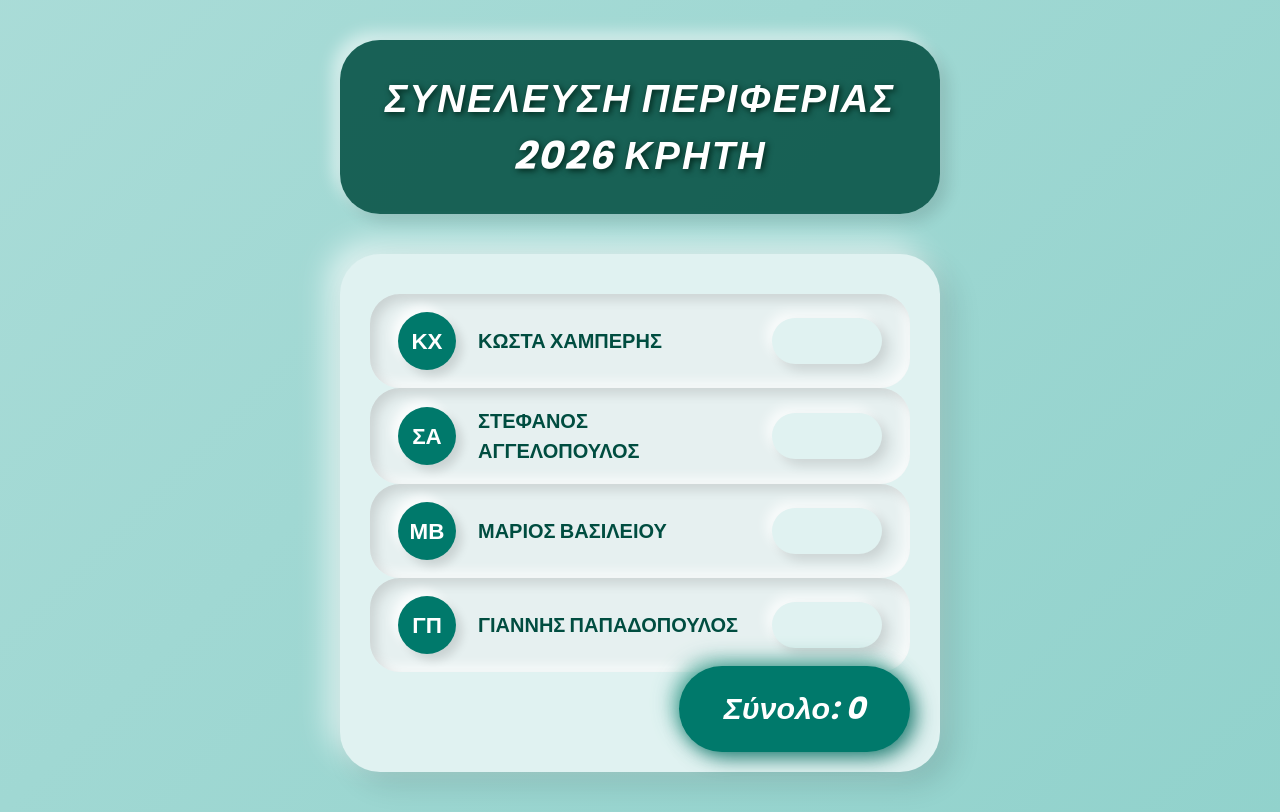
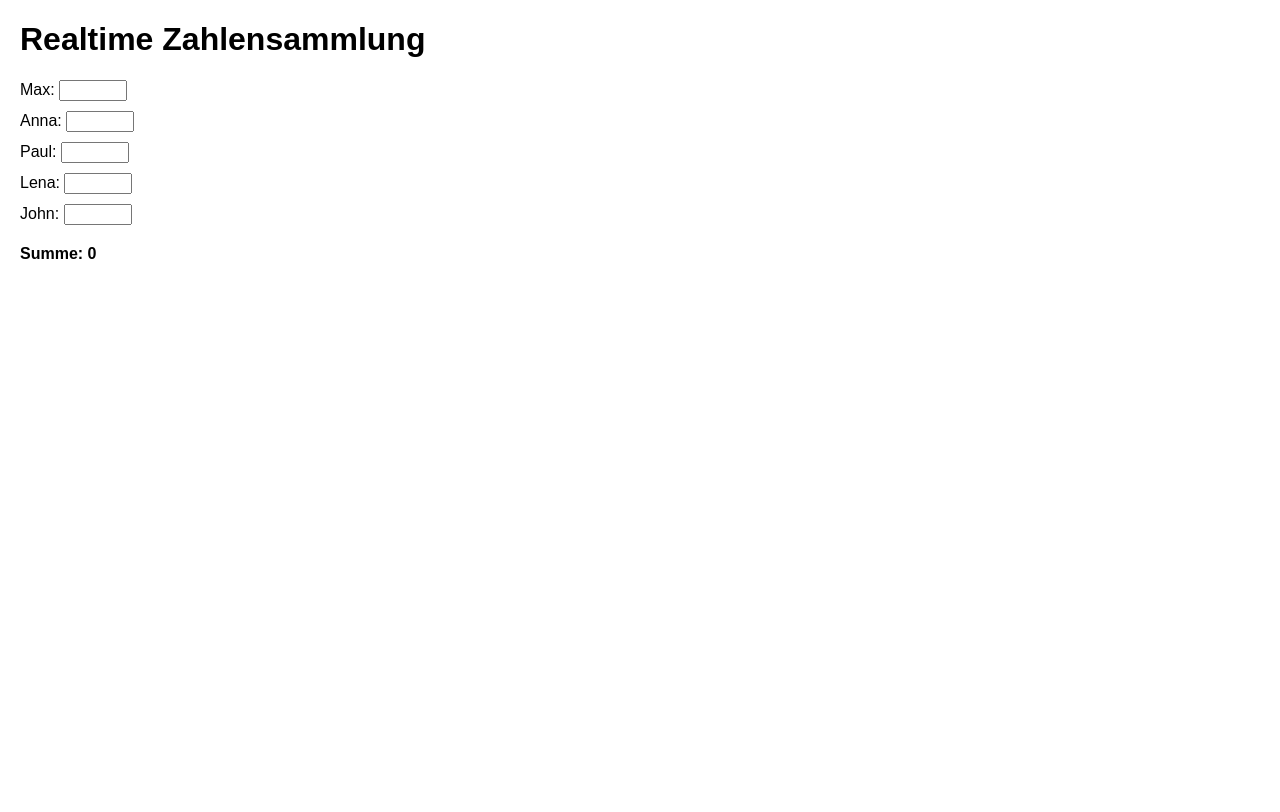
Before and after one commit to KostaHam/crete2026, a plain HTML site: page index.html in a window 1280 px wide. Drawn offline with Linux system fonts and the light colour scheme; no server answers.

Commit message:
Add files via upload

```diff
--- a/index.html
+++ b/index.html
@@ -1,262 +1,61 @@
 <!DOCTYPE html>
-<html lang="el">
+<html lang="de">
 <head>
-  <!-- Firebase SDKs für Firebase App und Realtime Database einbinden -->
-  <script src="https://www.gstatic.com/firebasejs/9.1.3/firebase-app.js"></script>
-  <script src="https://www.gstatic.com/firebasejs/9.1.3/firebase-database.js"></script>
-
-  <meta charset="UTF-8" />
-  <title>ΣΥΝΕΛΕΥΣΗ ΠΕΡΙΦΕΡΙΑΣ 2026 ΚΡΗΤΗ</title>
-  <meta name="viewport" content="width=device-width, initial-scale=1" />
+    <meta charset="UTF-8">
+    <meta name="viewport" content="width=device-width, initial-scale=1.0">
+    <title>Realtime Zahlensammlung</title>
+    <script src="https://www.gstatic.com/firebasejs/9.6.1/firebase-app.js"></script>
+    <script src="https://www.gstatic.com/firebasejs/9.6.1/firebase-database.js"></script>
     <style>
-    @import url('https://fonts.googleapis.com/css2?family=Poppins:wght@400;700&display=swap');
-
-    :root {
-      --color-primary: #004d40;
-      --color-secondary: #00796b;
-      --color-accent: #26a69a;
-      --color-bg-start: #e0f2f1;
-      --color-bg-end: #80cbc4;
-      --color-input-bg: #e6f0f0;
-      --color-text-primary: #004d40;
-      --color-text-light: #ffffff;
-      --shadow-light: rgba(0, 0, 0, 0.12);
-      --transition-time: 0.4s;
+        body {
+            font-family: Arial, sans-serif;
+            margin: 20px;
         }
-
-    * {
-      box-sizing: border-box;
+        .entry {
+            margin-bottom: 10px;
         }
-
-    body {
-      margin: 0;
-      font-family: 'Poppins', sans-serif;
-      background: linear-gradient(135deg, var(--color-bg-start), var(--color-bg-end));
-      background-size: 400% 400%;
-      animation: gradientShift 15s ease infinite;
-      color: var(--color-text-primary);
-      min-height: 100vh;
-      display: flex;
-      flex-direction: column;
-      justify-content: flex-start;
-      align-items: center;
-      padding: 40px 20px;
+        input {
+            width: 60px;
         }
-
-    @keyframes gradientShift {
-      0% {background-position: 0% 50%;}
-      50% {background-position: 100% 50%;}
-      100% {background-position: 0% 50%;}
-    }
-
-    header {
-      background: rgba(0, 77, 64, 0.85);
-      padding: 30px 40px;
-      border-radius: 40px;
-      box-shadow:
-        8px 8px 15px var(--shadow-light),
-        -8px -8px 15px #ffffff88;
-      margin-bottom: 40px;
-      width: 100%;
-      max-width: 600px;
-      text-align: center;
-      user-select: none;
-      color: var(--color-text-light);
-      letter-spacing: 2px;
-      font-weight: 700;
-      font-size: 2.4rem;
-      text-shadow: 2px 2px 6px #00251a;
-      font-style: italic;
-    }
-
-    main {
-      width: 100%;
-      max-width: 600px;
-      background: var(--color-bg-start);
-      border-radius: 40px;
-      box-shadow:
-        12px 12px 30px var(--shadow-light),
-        -12px -12px 30px #ffffffaa;
-      padding: 40px 30px 100px;
-      position: relative;
-      display: flex;
-      flex-direction: column;
-      gap: 28px;
-    }
-
-    .person {
-      background: var(--color-input-bg);
-      border-radius: 30px;
-      padding: 18px 28px;
-      display: flex;
-      align-items: center;
-      gap: 22px;
-      box-shadow:
-        inset 6px 6px 12px var(--shadow-light),
-        inset -6px -6px 12px #ffffffbb;
-      cursor: pointer;
-      transition: box-shadow var(--transition-time), background-color var(--transition-time), transform var(--transition-time);
-      user-select: none;
-    }
-
-    .person:hover, .person:focus-within {
-      background: var(--color-accent);
-      box-shadow:
-        8px 8px 15px #009688cc,
-        -8px -8px 15px #4db6accc;
-      color: var(--color-text-light);
-      transform: translateY(-6px);
-      outline: none;
-    }
-
-    .avatar {
-      flex-shrink: 0;
-      width: 58px;
-      height: 58px;
-      border-radius: 50%;
-      background: var(--color-secondary);
-      box-shadow:
-        6px 6px 10px var(--shadow-light),
-        -6px -6px 10px #ffffffcc;
-      color: var(--color-text-light);
-      font-weight: 800;
-      font-size: 1.4rem;
-      display: flex;
-      align-items: center;
-      justify-content: center;
-      text-transform: uppercase;
-      user-select: none;
-      transition: background-color var(--transition-time);
-    }
-    .person:hover .avatar, .person:focus-within .avatar {
-      background: var(--color-primary);
-    }
-
-    label {
-      flex: 1;
-      font-weight: 600;
-      font-size: 1.25rem;
-      transition: color var(--transition-time);
-      user-select: none;
-    }
-
-    input[type="number"] {
-      width: 110px;
-      padding: 12px 18px;
-      font-size: 1.2rem;
-      border-radius: 30px;
-      border: none;
-      background: var(--color-bg-start);
-      box-shadow:
-        6px 6px 12px var(--shadow-light),
-        -6px -6px 12px #ffffffbb;
-      color: var(--color-text-primary);
-      font-weight: 700;
-      text-align: center;
-      transition: box-shadow var(--transition-time), background-color var(--transition-time);
-      appearance: none;
-      -moz-appearance: textfield;
-    }
-    input[type="number"]:focus {
-      outline: none;
-      background-color: var(--color-text-light);
-      box-shadow:
-        0 0 15px 4px var(--color-accent);
-      color: var(--color-primary);
-    }
-    input[type=number]::-webkit-inner-spin-button,
-    input[type=number]::-webkit-outer-spin-button {
-      -webkit-appearance: none;
-      margin: 0;
-    }
-
-    #sum {
-      position: absolute;
-      bottom: 20px;
-      right: 30px;
-      font-weight: 900;
-      font-size: 1.9rem;
-      background: var(--color-secondary);
-      padding: 20px 45px;
-      border-radius: 50px;
-      color: var(--color-text-light);
-      box-shadow:
-        6px 6px 20px #00695ccc,
-        -6px -6px 20px #48a999cc;
-      user-select: none;
-      transition: background-color var(--transition-time), box-shadow var(--transition-time), transform 0.6s ease;
-      cursor: default;
-      text-align: center;
-      font-style: italic;
-    }
-    main:hover #sum {
-      background: var(--color-primary);
-      box-shadow:
-        8px 8px 30px #00332fcc,
-        -8px -8px 30px #33a69acc;
-      transform: scale(1.07);
-    }
-
-    @media (max-width: 520px) {
-      main {
-        padding: 30px 20px 110px;
-      }
-      .person {
-        flex-direction: column;
-        align-items: flex-start;
-        gap: 15px;
-        padding: 20px 25px;
-      }
-      input[type="number"] {
-        width: 100%;
-      }
-      #sum {
-        position: static;
-        margin: 35px auto 0;
-        width: 75%;
-        font-size: 1.6rem;
-        border-radius: 30px;
-        box-shadow:
-          4px 4px 12px #00695ccc,
-          -4px -4px 12px #48a999cc;
-      }
+        .sum {
+            font-weight: bold;
+            margin-top: 20px;
         }
     </style>
 </head>
 <body>
-  <header>
-    ΣΥΝΕΛΕΥΣΗ ΠΕΡΙΦΕΡΙΑΣ 2026 ΚΡΗΤΗ
-  </header>
 
-  <main>
-    <form id="numberForm" autocomplete="off" novalidate>
-      <div class="person" tabindex="0">
-        <div class="avatar">ΚΧ</div>
-        <label for="zahl1">ΚΩΣΤΑ ΧΑΜΠΕΡΗΣ</label>
-        <input type="number" id="zahl1" name="zahl1" min="0" />
+    <h1>Realtime Zahlensammlung</h1>
+
+    <div id="entries">
+        <div class="entry">
+            <span>Max: </span>
+            <input type="number" id="max" onchange="updateDatabase('max', this.value)">
         </div>
-      <div class="person" tabindex="0">
-        <div class="avatar">ΣΑ</div>
-        <label for="zahl2">ΣΤΕΦΑΝΟΣ ΑΓΓΕΛΟΠΟΥΛΟΣ</label>
-        <input type="number" id="zahl2" name="zahl2" min="0" />
+        <div class="entry">
+            <span>Anna: </span>
+            <input type="number" id="anna" onchange="updateDatabase('anna', this.value)">
         </div>
-      <div class="person" tabindex="0">
-        <div class="avatar">ΜΒ</div>
-        <label for="zahl3">ΜΑΡΙΟΣ ΒΑΣΙΛΕΙΟΥ</label>
-        <input type="number" id="zahl3" name="zahl3" min="0" />
+        <div class="entry">
+            <span>Paul: </span>
+            <input type="number" id="paul" onchange="updateDatabase('paul', this.value)">
         </div>
-      <div class="person" tabindex="0">
-        <div class="avatar">ΓΠ</div>
-        <label for="zahl4">ΓΙΑΝΝΗΣ ΠΑΠΑΔΟΠΟΥΛΟΣ</label>
-        <input type="number" id="zahl4" name="zahl4" min="0" />
+        <div class="entry">
+            <span>Lena: </span>
+            <input type="number" id="lena" onchange="updateDatabase('lena', this.value)">
         </div>
-    </form>
+        <div class="entry">
+            <span>John: </span>
+            <input type="number" id="john" onchange="updateDatabase('john', this.value)">
+        </div>
+    </div>
 
-    <div id="sum">Σύνολο: 0</div>
-  </main>
+    <div class="sum">
+        <span>Summe: </span><span id="totalSum">0</span>
+    </div>
 
     <script>
-    // Firebase-Konfiguration
+        // Firebase Config
         const firebaseConfig = {
             apiKey: "AIzaSyCLmRgziben9nfviCZCYVgma9AR4ImmDus",
             authDomain: "crete2026-50efa.firebaseapp.com",
@@ -267,40 +66,41 @@
             appId: "1:70446792120:web:d38d4ce6ec63da7fd6634d"
         };
 
-    // Firebase initialisieren
+        // Initialize Firebase
         const app = firebase.initializeApp(firebaseConfig);
-    const db = firebase.database(app);
+        const database = firebase.database();
 
-    const inputs = document.querySelectorAll('input[type="number"]');
-    const sumDisplay = document.getElementById('sum');
-
-    // Funktion zur Berechnung der Summe
-    function updateSum() {
-      let sum = 0;
-      inputs.forEach(input => {
-        sum += parseInt(input.value) || 0;
-      });
-      sumDisplay.textContent = `Σύνολο: ${sum}`;
+        // Update values in Firebase
+        function updateDatabase(name, value) {
+            firebase.database().ref('entries/' + name).set(value);
         }
 
-    // Realtime-Daten aus Firebase holen und bei Änderung die Eingabewerte aktualisieren
-    inputs.forEach(input => {
-      const id = input.id;
-      const ref = db.ref('zahlen/' + id);
-      ref.on('value', snapshot => {
-        const value = snapshot.val();
-        if (value !== null) {
-          input.value = value;
+        // Sync inputs with Firebase in real-time
+        const entriesRef = firebase.database().ref('entries');
+        entriesRef.on('value', function(snapshot) {
+            const entries = snapshot.val();
+            if (entries) {
+                Object.keys(entries).forEach(function(name) {
+                    const value = entries[name];
+                    const inputElement = document.getElementById(name);
+                    if (inputElement) {
+                        inputElement.value = value || '';
                     }
-        updateSum();  // Summe nach jeder Änderung berechnen
+                });
+            }
+            updateSum(entries);
         });
 
-      // Eventlistener für die Eingabe und das Speichern in Firebase
-      input.addEventListener('input', () => {
-        const value = input.value === "" ? null : parseInt(input.value, 10);
-        db.ref('zahlen/' + id).set(value);  // Zahl in Firebase speichern
+        // Update sum
+        function updateSum(entries) {
+            if (!entries) return;
+            let total = 0;
+            Object.keys(entries).forEach(function(name) {
+                const value = parseFloat(entries[name]) || 0;
+                total += value;
             });
-    });
+            document.getElementById('totalSum').innerText = total;
+        }
     </script>
 </body>
 </html>
```
Lines whose indentation alone changed are shown as unchanged.
